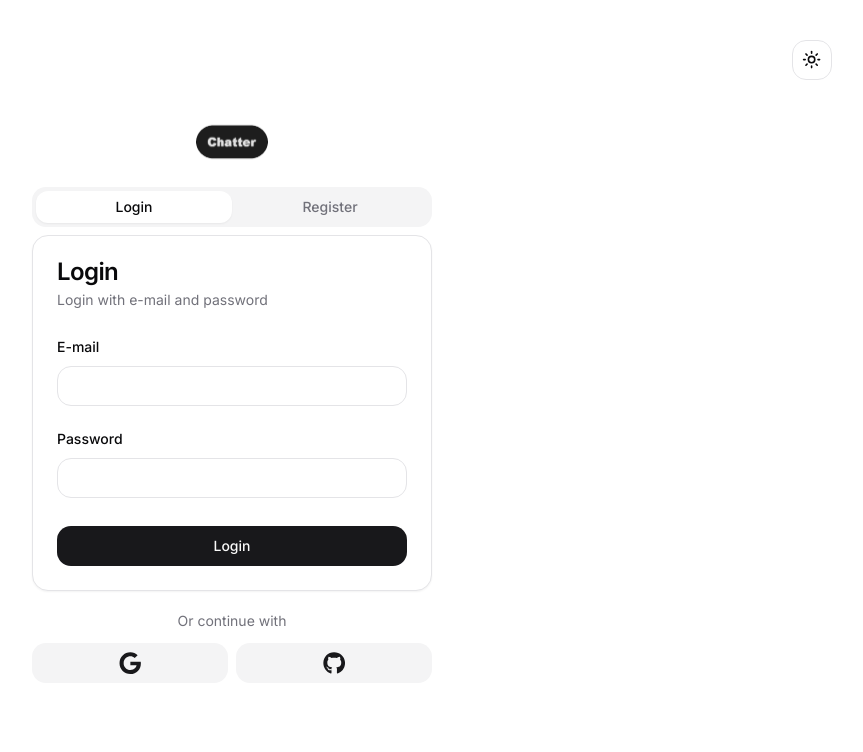
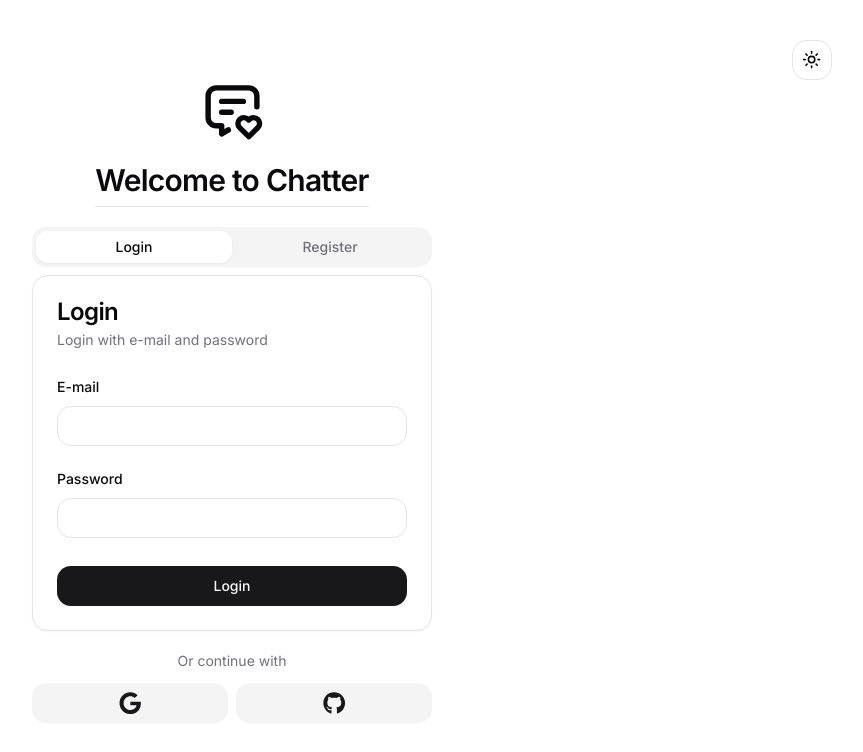
Before and after one commit to mateuszNadolny/chatter, a Next.js app: page / in a window 1280 px wide. Shown: the top 752 px of the page, without its empty margins (408-1271 px from the left). Built offline with nearby package versions, Linux system fonts and the light colour scheme.

Commit message:
style: change logo icon on auth page

```diff
--- a/app/(site)/page.tsx
+++ b/app/(site)/page.tsx
@@ -5,7 +5,7 @@ export default function Home() {
   return (
     <main className="flex min-h-screen items-center justify-center">
       <AuthTabs />
-      <div className="fixed top-10 right-10">
+      <div className="fixed top-5 right-5 lg:top-10 lg:right-10">
         <ThemeToggle />
       </div>
     </main>
--- a/components/auth/auth-tabs.tsx
+++ b/components/auth/auth-tabs.tsx
@@ -1,4 +1,4 @@
-import Image from 'next/image';
+import { TbMessageHeart } from 'react-icons/tb';
 
 import { Tabs, TabsContent, TabsList, TabsTrigger } from '@/components/ui/tabs';
 
@@ -8,8 +8,11 @@ import SocialButtons from './social-buttons';
 
 const AuthTabs = () => {
   return (
-    <div className="flex flex-col w-full items-center justify-center gap-5">
-      <Image src="/logo.png" alt="Chatter" width={100} height={100} />
+    <div className="w-full flex flex-col gap-5 items-center justify-center">
+      <TbMessageHeart className="h-[65px] w-[65px]" />
+      <h2 className="scroll-m-20 border-b pb-2 text-3xl font-semibold tracking-tight first:mt-0">
+        Welcome to Chatter
+      </h2>
       <Tabs defaultValue="login" className="w-[80%] lg:w-[400px]">
         <TabsList className="grid w-full grid-cols-2">
           <TabsTrigger value="login">Login</TabsTrigger>
```
